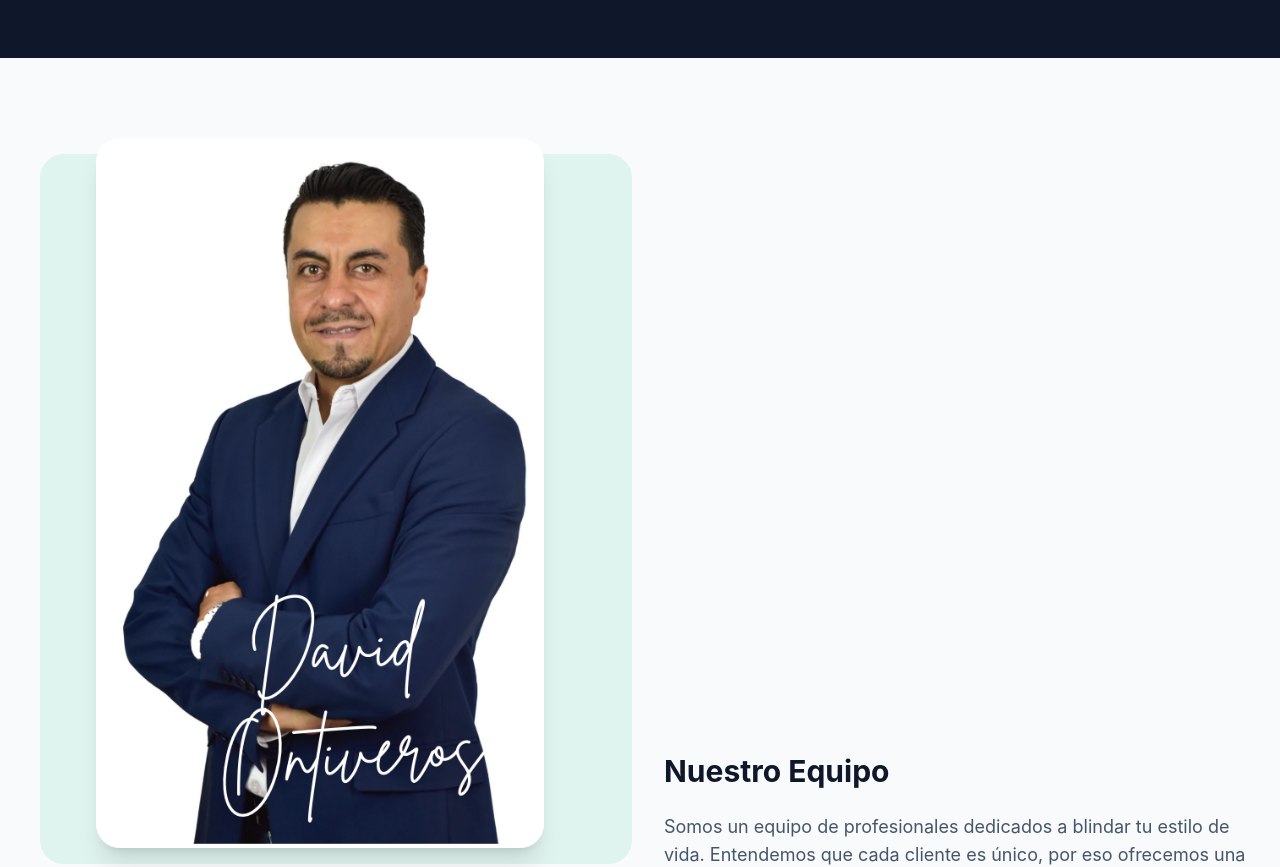
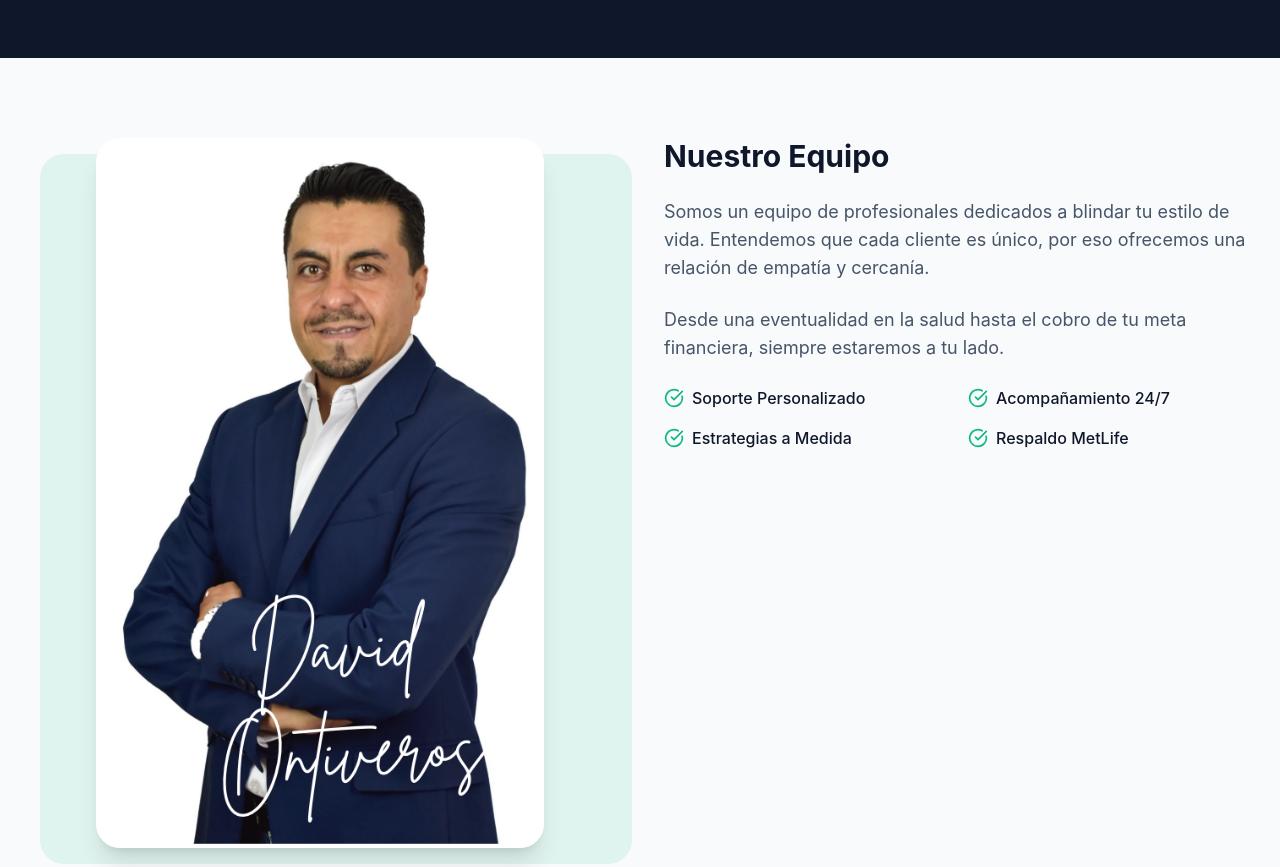
Before and after one commit to adalloya/eon-consultoria, a React (Vite) app: page /nosotros in a window 1280 px wide. Shown: the part 400-1267 px from the top of the page. Built offline with nearby package versions, Linux system fonts and the light colour scheme.

Commit message:
style: align team section text to top

```diff
--- a/src/pages/About.jsx
+++ b/src/pages/About.jsx
@@ -25,7 +25,7 @@ export const About = () => {
 
             {/* Founder / Team Section */}
             <section className="py-20 container mx-auto px-4 md:px-6">
-                <div className="flex flex-col md:flex-row items-center gap-12">
+                <div className="flex flex-col md:flex-row items-start gap-12">
                     <motion.div
                         initial={{ opacity: 0, x: -50 }}
                         whileInView={{ opacity: 1, x: 0 }}
```
